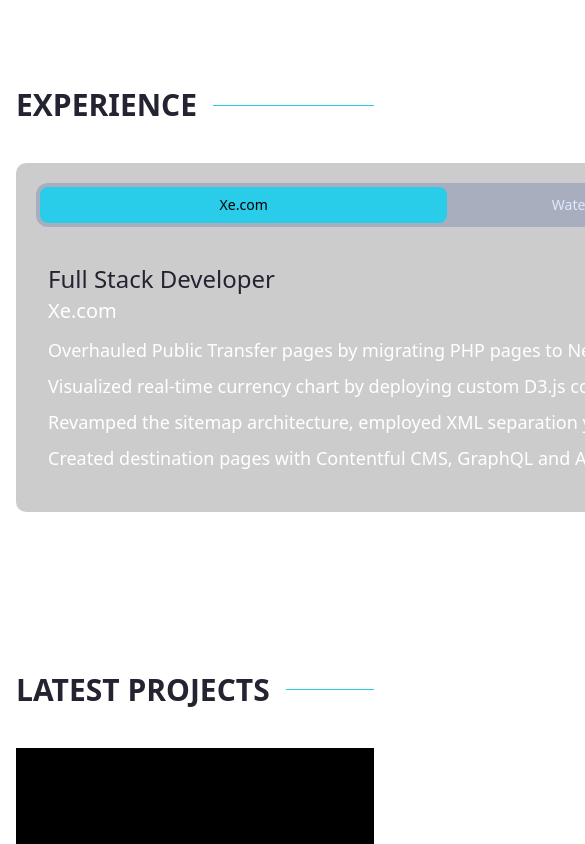
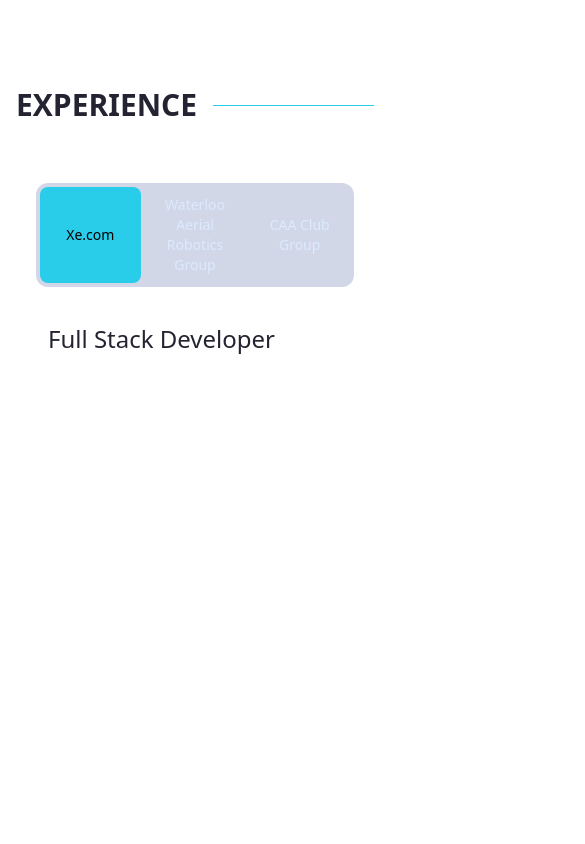
Before and after one commit to DDibyajyot/personal-website, a Next.js app: page / in a window 390 px wide. Shown: the part 1900-2744 px from the top of the page, 585 px wide, since content can reach past the window. Built offline with nearby package versions, Linux system fonts and the light colour scheme.

Commit message:
Added some mobile-friendly features

```diff
--- a/app/sections/experiences/ExperiencePanel.jsx
+++ b/app/sections/experiences/ExperiencePanel.jsx
@@ -1,29 +1,26 @@
-import React, { useState } from "react";
+import React from "react";
 import "styles/experience.css";
 import { Tab } from "@headlessui/react";
 import experiences from "app/sections/experiences/experiences.json";
 
 export default function ExperiencePanel() {
-  // Find the length of the longest description point
-  const longestDescriptionPointLength = Math.max(
-    ...experiences.map((experience) =>
-      Math.max(...experience.DescriptionPoints.map((point) => point.length))
-    )
-  );
-
-  // Calculate the minimum width based on the length of the longest description point
-  const minWidth = longestDescriptionPointLength * 9; // Adjust the multiplier as needed
-
   return (
     <div
-      className="experience-panel transition-all duration-300 ease-in-out"
+      className="experience-panel"
       style={{
-        backgroundColor: "rgba(0,0,0,0.2)",
-        minWidth: `${minWidth}px`, // Set the minimum width based on the calculation
+        backgroundColor: "rgba(0, 0, 0, 0)",
+        width: "100%", // Set the width to 100% for all screen sizes
+        // display: "flex",
+        // flexDirection: "column",
       }}
     >
       <Tab.Group>
-        <Tab.List className="flex p-1 space-x-1 bg-blue-900/20 rounded-xl">
+        <Tab.List
+          className="flex p-1 space-x-1 bg-blue-900/20 rounded-xl"
+          style={{
+            width: "100%", // Set the width to 100% for all screen sizes
+          }}
+        >
           {experiences.map((experience) => (
             <Tab
               key={experience._id}
@@ -39,11 +36,19 @@
             </Tab>
           ))}
         </Tab.List>
-        <Tab.Panels className="mt-2">
+        <Tab.Panels className="mt-2 space-y-4">
           {experiences.map((experience) => (
             <Tab.Panel
               key={experience.JobTitle}
               className="bg-[rgba(0,0,0,0)] rounded-xl p-3 transition-transform duration-300 ease-in-out transform translate-x-0"
+              style={{
+                // Set the width to 100% on normal screens
+                width: "100%",
+                // Set the width to auto on smaller screens (e.g., mobile)
+                "@media (max-width: 640px)": {
+                  width: "auto",
+                },
+              }}
             >
               <div className="flex flex-col md:flex-row">
                 <div className="md:ml-6 mt-4 md:mt-0">
@@ -57,8 +62,7 @@
 
                   <div className="flex flex-col md:flex-row md:space-x-4">
                     <div className="flex-1 mt-2 space-y-2 text-sm">
-                      <ul className="text-white text-lg">
-                        {/* the description is in points */}
+                      <ul className="text-white text-lg list-disc">
                         {experience.DescriptionPoints.map((point) => (
                           <li key={point} className="mb-2">
                             {point}
--- a/app/sections/experiences/index.jsx
+++ b/app/sections/experiences/index.jsx
@@ -14,7 +14,7 @@
         <LazyMotion features={domAnimation}>
             <section id="experience" className="section">
                 <HeadingDivider title="Experience" />
-                <div className="pt-10 pb-16 max-w-6xl flex flex-col gap-3">
+                <div className="pt-10 pb-16  flex flex-col gap-3">
                     <div
                         tabIndex="0"
                         ref={ref}
--- a/styles/experience.css
+++ b/styles/experience.css
@@ -2,7 +2,6 @@
 
 .experience-panel {
     width: 100%;
-    max-width: 600px;
     margin: 0 auto;
     padding: 20px;
     background-color: rgba(128, 128, 128, 0.4);
```
